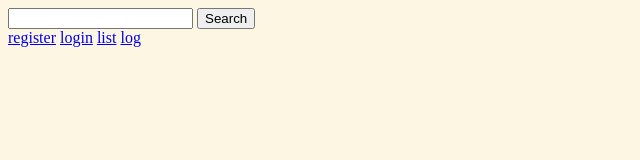
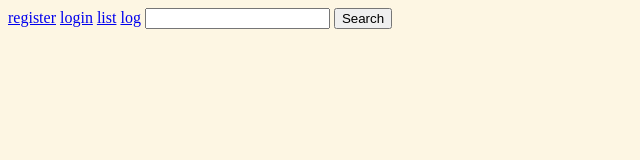
Before and after one commit to thestinger/wiki, a plain HTML site: page static/index.html in a window 1280 px wide. Shown: the whole page, without its empty margins (0-640 px from the left). Drawn offline with Linux system fonts and the light colour scheme.

Commit message:
use nav element for the index page navigation too

```diff
--- a/static/index.html
+++ b/static/index.html
@@ -6,13 +6,15 @@
     <link rel="stylesheet" href="/static/main.css"/>
   </head>
   <body>
-    <form action="/search.html" method="get">
-      <input type="search" name="query" required=""/>
-      <input type="submit" value="Search"/>
-    </form>
-    <a href="/register.html">register</a>
-    <a href="/login.html">login</a>
-    <a href="/list.html">list</a>
-    <a href="/log.html">log</a>
+    <nav>
+      <a href="/register.html">register</a>
+      <a href="/login.html">login</a>
+      <a href="/list.html">list</a>
+      <a href="/log.html">log</a>
+      <form action="/search.html" method="get">
+        <input type="search" name="query" required=""/>
+        <input type="submit" value="Search"/>
+      </form>
+    </nav>
   </body>
 </html>
--- a/static/main.css
+++ b/static/main.css
@@ -9,6 +9,10 @@ table {
 
 .code {
   background: #eee8d5;
+}
+
+nav form {
+  display: inline-block;
 }
 
 /* Pygments {{{ */
```
